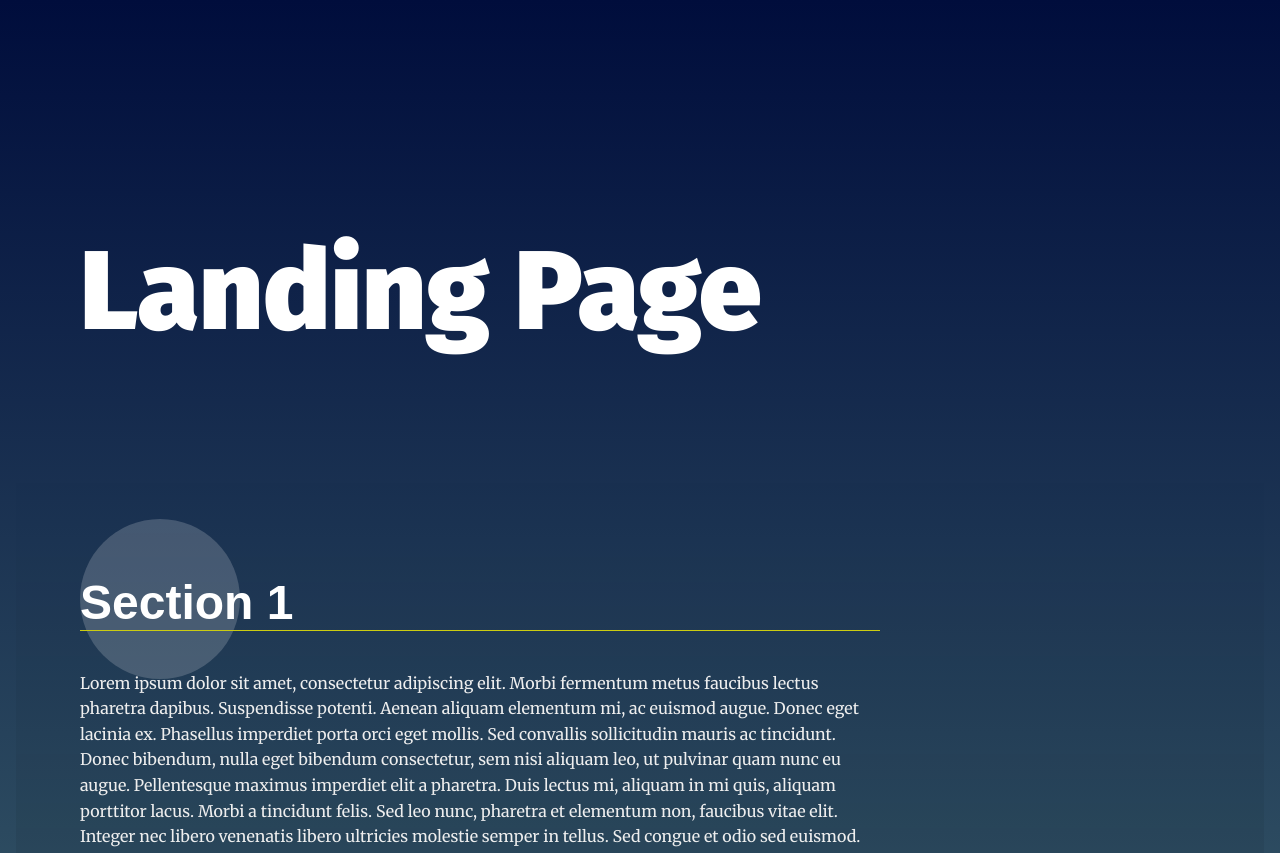
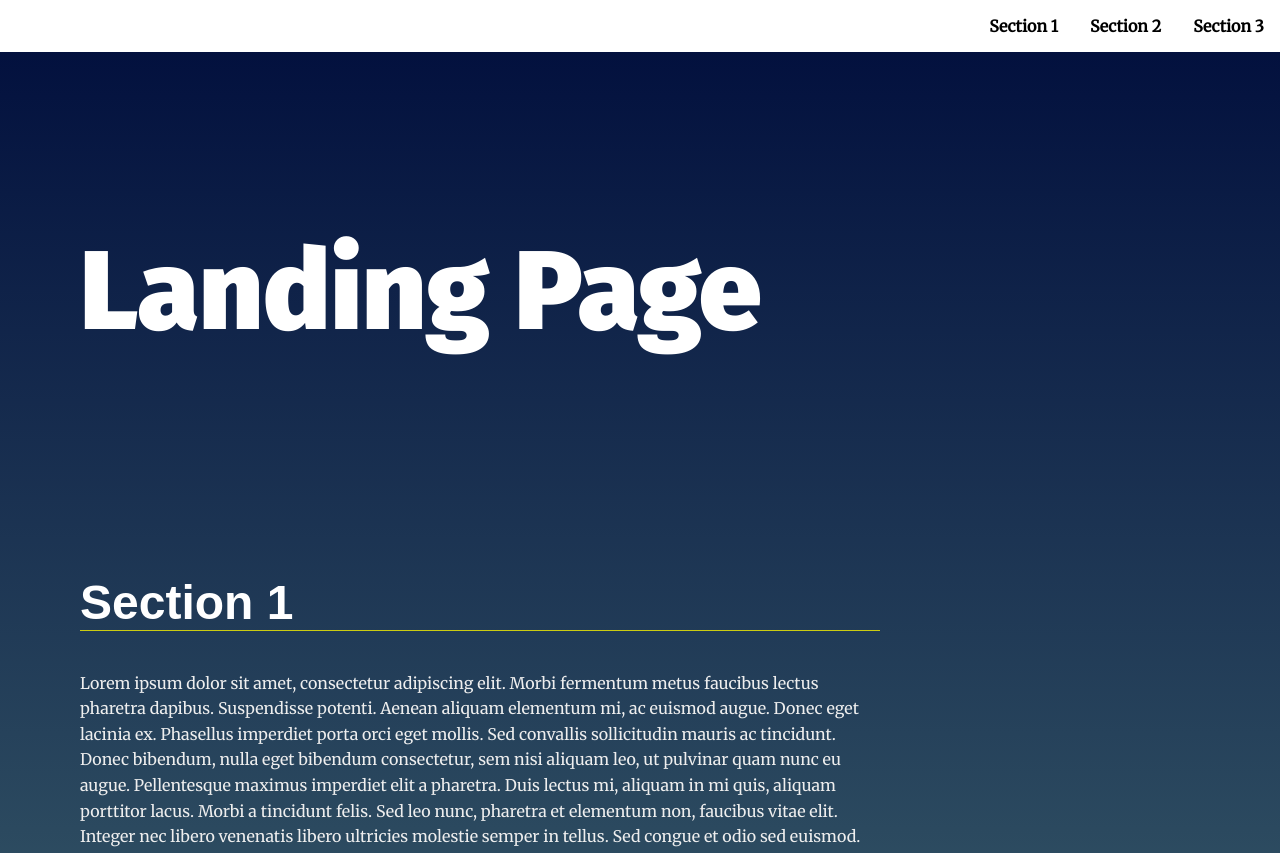
Before and after one commit to HG-E/cd0428-landing-page-main, a plain HTML site: page index.html in a window 1280 px wide. Shown: the top 853 px of the page. Drawn offline with Linux system fonts and the light colour scheme.

Commit message:
first commit

```diff
--- a/index.html
+++ b/index.html
@@ -51,9 +51,11 @@
       </div>
     </section>
   </main>
+  <!-- Add Footer -->
   <footer class="page__footer">
-    <p>&copy Udacity</p>
+    <p> &copy; 2023 by Hillary</p>
   </footer>
-
+  <!-- Load JavaScript -->
+  <script src="js/app.js"></script>
 </body>
 </html>
--- a/js/app.js
+++ b/js/app.js
@@ -22,7 +22,8 @@
  * Define Global Variables
  *
 */
-
+const sections = document.querySelectorAll("section");
+const navList = document.querySelector("#navbar__list");
 
 /**
  * End Global Variables
@@ -38,14 +39,50 @@
  *
 */
 
+// Function to get the distance of the section from the top of the viewport
+const getDistanceFromTop = (element) => {
+  return Math.floor(element.getBoundingClientRect().top);
+};
+
 // build the nav
-
+const buildNav = () => {
+  sections.forEach((section) => {
+    const listItem = document.createElement("li");
+    const link = document.createElement("a");
+    link.classList.add("menu__link");
+    link.href = `#${section.id}`;
+    link.innerText = section.dataset.nav;
+    listItem.appendChild(link);
+    navList.appendChild(listItem);
+  });
+};
 
 // Add class 'active' to section when near top of viewport
-
+const setActiveSection = () => {
+  sections.forEach((section) => {
+    const distance = getDistanceFromTop(section);
+    if (distance < 200 && distance >= -200) {
+      section.classList.add("your-active-class");
+      document
+        .querySelector(`a[href="#${section.id}"]`)
+        .classList.add("active");
+    } else {
+      section.classList.remove("your-active-class");
+      document
+        .querySelector(`a[href="#${section.id}"]`)
+        .classList.remove("active");
+    }
+  });
+};
 
 // Scroll to anchor ID using scrollTO event
-
+const scrollToSection = (event) => {
+  event.preventDefault();
+  const targetSection = document.querySelector(
+    event.target.getAttribute("href")
+  );
+  targetSection.scrollIntoView({ behavior: "smooth" });
+};
 
 /**
  * End Main Functions
@@ -54,7 +91,11 @@
 */
 
 // Build menu
+// Build the navigation menu when the page is loaded
+document.addEventListener("DOMContentLoaded", buildNav);
 
 // Scroll to section on link click
+navList.addEventListener("click", scrollToSection);
 
 // Set sections as active
+document.addEventListener("scroll", setActiveSection);
```
